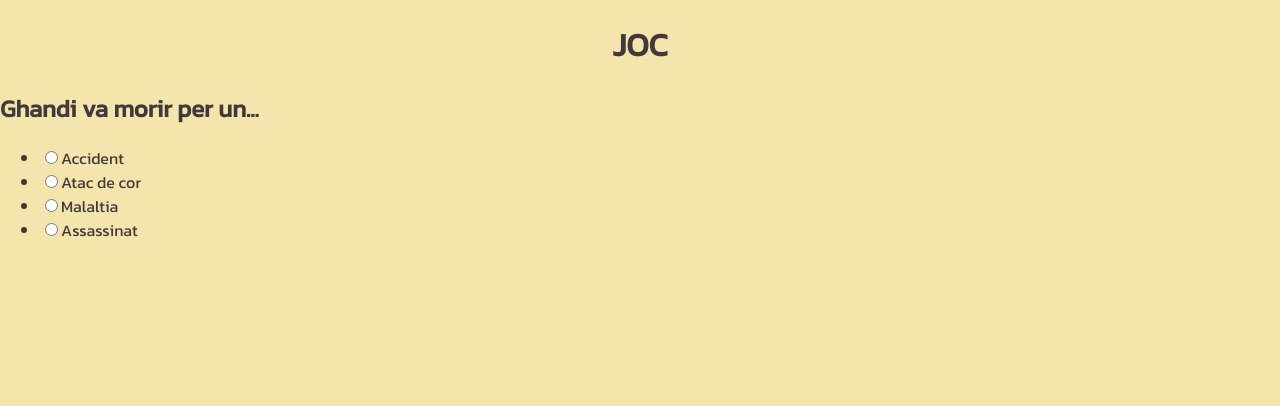
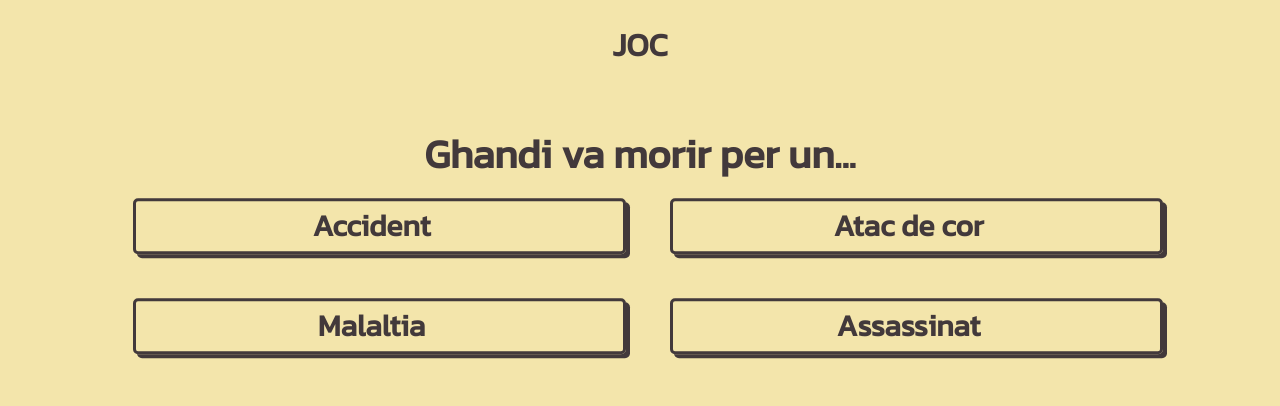
Before and after one commit to AlejandroSoPa/Escuderia_IHA, a PHP site: page /game.php in a window 1280 px wide. Shown: the top 406 px of the page. Run offline with PHP 8.4, Linux system fonts and the light colour scheme; the visitor is signed in with stand-in values (Sample User, id 1).

Commit message:
updated style.css game.php styles

```diff
--- a/game.php
+++ b/game.php
@@ -74,30 +74,32 @@ echo "   <h1>$gameTittle</h1>";
     <audio id="audioIncorrecto" src="audio/error.mp3"></audio>
 
     <div class="question" id="question1">
-        <h2><?php echo $preguntasAleatorias[0]['pregunta']; ?></h2>
-        <h3 id="countDownTimer1"></h3>
-        <form id="form1">
-            <ul>
+        <h2 class="questionText"><?php echo $preguntasAleatorias[0]['pregunta']; ?></h2>
+        <h3 class="countDownTimer" id="countDownTimer1"></h3>
+        <form id="form1" class="answer-form">
+            <ul class="answer-list">
                 <?php foreach ($preguntasAleatorias[0]['respuestas'] as $respuesta) : ?>
                     <li>
-                        <input type="radio" name="respuesta1" value="<?php echo $respuesta; ?>" autocomplete="off" class="answer1"><?php echo $respuesta = substr($respuesta, 2); ?>
+                        <input type="radio" name="respuesta1" value="<?php echo $respuesta; ?>" autocomplete="off" class="answer1">
+                        <label for="<?php echo $respuesta; ?>"><?php echo $respuesta = substr($respuesta, 2); ?></label>
                     </li>
                 <?php endforeach; ?>
             </ul>
             <br>
         </form>
-        <div id="feedback1"><?php echo $correctAnswerText; ?></div>
-        <div id="feedback11"><?php echo $incorrectAnswerText; ?></div>
+        <div class="feedbackGood" id="feedback1"><?php echo $correctAnswerText; ?></div>
+        <div class="feedbackBad" id="feedback11"><?php echo $incorrectAnswerText; ?></div>
     </div>
 
     <div class="questionHidden" id="question2">
-        <h2><?php echo $preguntasAleatorias[1]['pregunta']; ?></h2>
-        <h3 id="countDownTimer2"></h3>
+        <h2 class="questionText"><?php echo $preguntasAleatorias[1]['pregunta']; ?></h2>
+        <h3 class="countDownTimer" id="countDownTimer2"></h3>
         <form id="form2">
-            <ul>
+            <ul class="answer-list">
                 <?php foreach ($preguntasAleatorias[1]['respuestas'] as $respuesta) : ?>
                     <li>
-                        <input type="radio" name="respuesta2" value="<?php echo $respuesta; ?>" autocomplete="off" class="answer2"><?php echo $respuesta = substr($respuesta, 2); ?>
+                        <input type="radio" name="respuesta2" value="<?php echo $respuesta; ?>" autocomplete="off" class="answer2">
+                        <label for="<?php echo $respuesta; ?>"><?php echo $respuesta = substr($respuesta, 2); ?></label>
                     </li>
                 <?php endforeach; ?>
             </ul>
@@ -108,13 +110,14 @@ echo "   <h1>$gameTittle</h1>";
     </div>
 
     <div class="questionHidden" id="question3">
-        <h2><?php echo $preguntasAleatorias[2]['pregunta']; ?></h2>
-        <h3 id="countDownTimer3"></h3>
+        <h2 class="questionText"><?php echo $preguntasAleatorias[2]['pregunta']; ?></h2>
+        <h3 class="countDownTimer" id="countDownTimer3"></h3>
         <form id="form3">
-        <ul>
+        <ul class="answer-list">
             <?php foreach ($preguntasAleatorias[2]['respuestas'] as $respuesta) : ?>
                 <li>
-                    <input type="radio" name="respuesta3" value="<?php echo $respuesta; ?>" autocomplete="off" class="answer3"><?php echo $respuesta = substr($respuesta, 2); ?>
+                    <input type="radio" name="respuesta3" value="<?php echo $respuesta; ?>" autocomplete="off" class="answer3">
+                    <label for="<?php echo $respuesta; ?>"><?php echo $respuesta = substr($respuesta, 2); ?></label>
                 </li>
             <?php endforeach; ?>
         </ul>
@@ -132,7 +135,6 @@ echo "   <h1>$gameTittle</h1>";
         <input id="btnInici" type="submit" value="<?php echo $backToStartButtonText; ?>">
     </form>
 
-
     <script src="questionsInteraction.js"></script>
 </body>
 
--- a/questionsInteraction.js
+++ b/questionsInteraction.js
@@ -33,6 +33,8 @@ function checkAnswer(formId, answerName, feedbackId, feedbackId2, nextQuestionId
                 time = initialTime;
                 correctAnswers++;
                 audioCorrecto.play();
+                console.log(selectedAnswer);
+                selectedAnswer.style.backgroundColor = "white";
                 if (correctAnswers == 3) {
                     var btnSeguent = document.getElementById('buttonNext');
                     btnSeguent.style.display = "block";
--- a/styles.css
+++ b/styles.css
@@ -192,8 +207,86 @@ h1 {
 
 .centered-link {
     margin-top: 50px;
-    text-align: center; /* Centra el contenido horizontalmente */
+    text-align: center;
     display: flex;
-    justify-content: center; /* Centra horizontalmente dentro del contenedor flex */
-    align-items: center; /* Centra verticalmente dentro del contenedor flex */
+    justify-content: center;
+    align-items: center;
 }
+
+#question1, #question2, #question3 {
+    justify-content: center;
+    align-items: center;
+    align-content: center;
+    text-align: center;
+}
+
+.questionText {
+    font-size: 40px;
+    margin-bottom: 0;
+}
+
+.answer-list {
+    display: grid;
+    grid-template-columns: repeat(2, 1fr); /* 2 columns */
+    grid-template-rows: repeat(2, 1fr); /* 2 rows */
+    gap: 50px; /* Gap between elements */
+    list-style: none; /* Delete the default style of the ul */
+    text-align: center;
+    width: 80%;
+    padding: 0;
+    margin-top: 0;
+    margin-left: auto;
+    margin-right: auto;
+    font-weight: bolder;
+    font-size: 30px;
+}
+
+.answer-list li {
+    position: relative;
+    cursor: pointer;
+    height: 50px;
+}
+
+.answer-list input[type="radio"] {
+    /* use the input radius circle itself to make the select box or button */
+    position: absolute;
+    z-index: 10;
+    opacity: 0; /* Hide the input radio but still have function */
+    left: 0;
+    top: 0;
+    width: 100%;
+    height: 100%;
+    cursor: pointer;
+}
+
+.answer-list input[type="radio"] + label::before {
+    /* custom button */
+    content: "";
+    display: inline-block;
+    width: 100%;
+    height: 50px;
+    border: 3px solid #42393b;
+    border-radius: 5px;
+    box-shadow: 4px 4px 0px #42393b;
+    transition: height 0.3s;
+    position: absolute;
+    left: 5px;
+    top: 25%;
+    transform: translateY(-30%);
+}
+
+.answer-list input[type="radio"] + label {
+    transition: font-size 0.3s;
+}
+
+.answer-list input[type="radio"]:hover + label::before {
+    height: 70px;
+}
+
+.answer-list input[type="radio"]:hover + label {
+    font-size: 35px;
+}
+
+.answer-list input[type="radio"]:checked + label::before {
+    background-color: none; /* Color de fondo del botón cuando está seleccionado */
+}
```
Also changed, not shown: other parts of styles.css (+21 -6 lines).
